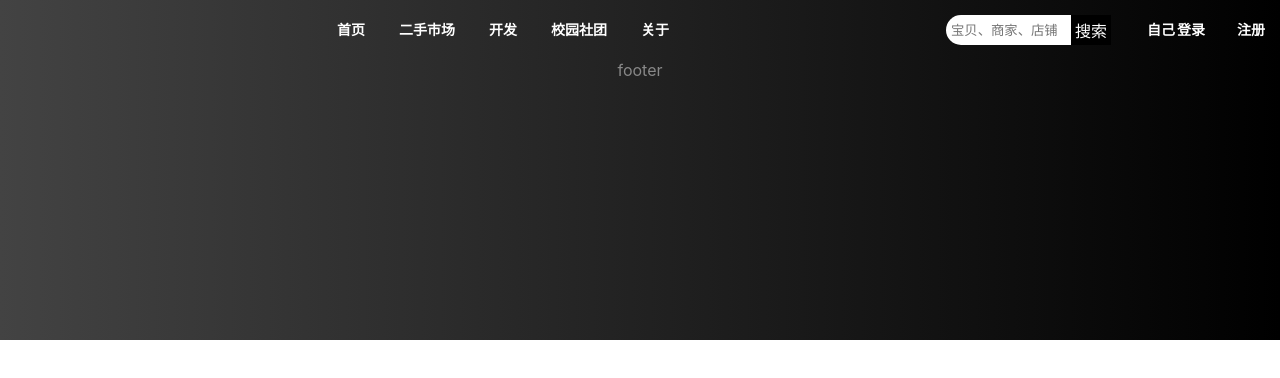
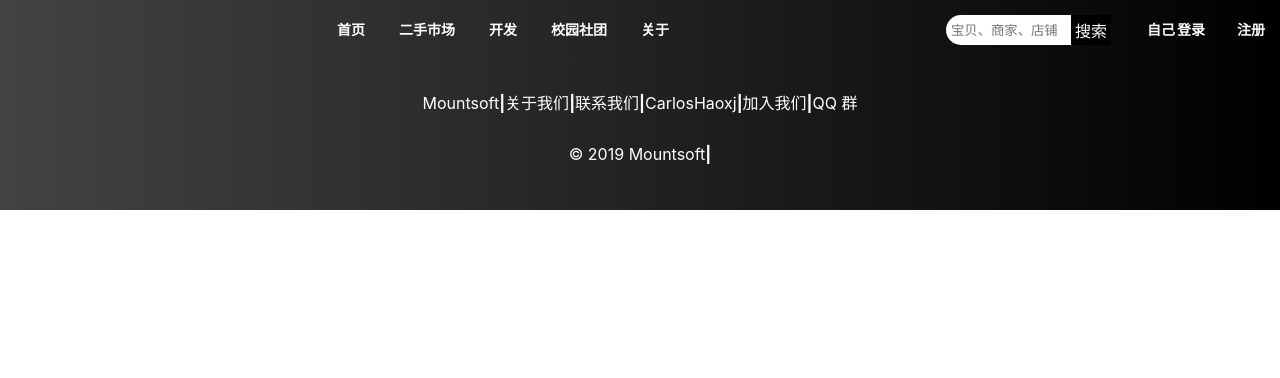
Before and after one commit to MountsoftWeb/Ink-web, a Vue app: page / in a window 1280 px wide. Shown: the top 378 px of the page. Built offline with nearby package versions, Linux system fonts and the light colour scheme.

Commit message:
修改 footer

```diff
--- a/src/components/layout/Footer.vue
+++ b/src/components/layout/Footer.vue
@@ -1,6 +1,27 @@
 <template>
     <div class="footer">
-        footer
+        <div class="footer_content">
+            <p>
+                <span>Mountsoft</span>
+                <b>|</b>
+                <span>关于我们</span>
+                <b>|</b>
+                <span>联系我们</span>
+                <b>|</b>
+                <span>CarlosHaoxj</span>
+                <b>|</b>
+                <span>加入我们</span>
+                <b>|</b>
+                <span>QQ 群</span>
+            </p>
+        </div>
+        <div class="footer_main">
+            <p>
+                <span>&copy; 2019 Mountsoft</span>
+                <b>|</b>
+
+            </p>
+        </div>
     </div>
 </template>
 
@@ -14,10 +35,14 @@
         /* margin-top: 50%; */
         /* background-color: aqua; */
         background-image: linear-gradient(to right, #434343 0%, black 100%);
-        height: 280px;
+        height: 150px;
         width: 100%;
         position: absolute;
+        color: white;
         /* bottom: 0; */
 
     }
+    .footer_content {
+        margin: 30px;
+    }
 </style>
--- a/src/store/actions.js
+++ b/src/store/actions.js
@@ -2,7 +2,8 @@
 
 import {
     LOGIN,
-    LOGOUT
+    LOGOUT,
+    GETDETAIL
 } from './mutation-types'
 import axios from '../axios/http'
 import router from './../router'
@@ -45,17 +46,17 @@ export default {
     logOut({commit}, data){       // 退出用户，将 isLogin 赋值为 0
       commit(LOGOUT, data)
     },
-    // getDetail({commit, data}){
-    //     axios({
-    //         method: "Post",
-    //         // url: "/hello/test/getPicture"
-    //         url: "/hello/test/getDetail"
-    //     }).then(response => {
-    //         if(response.data.code == 200){
-    //             commit(GETDETAIL, response.data.data);
-    //         }else{
+    getDetail({commit, data}){
+        axios({
+            method: "Post",
+            // url: "/hello/test/getPicture"
+            url: "/hello/test/getDetail"
+        }).then(response => {
+            if(response.data.code == 200){
+                commit(GETDETAIL, response.data.data);
+            }else{
 
-    //         }
-    //     })
-    // }
+            }
+        })
+    }
 }
--- a/src/store/getters.js
+++ b/src/store/getters.js
@@ -3,5 +3,6 @@
 
 export default {
     isLoggedIn: state => state.isLogin,
-    authStatus: state => state.status
+    authStatus: state => state.status,
+    getDetail: state => state.user
 }
--- a/src/store/mutation-types.js
+++ b/src/store/mutation-types.js
@@ -4,4 +4,4 @@ export const LOGIN = 'login'
 
 export const LOGOUT = 'logout'
 
-export const USER = 'user'
+export const GETDETAIL = 'getdetail'
--- a/src/store/mutations.js
+++ b/src/store/mutations.js
@@ -2,7 +2,8 @@
 
 import {
     LOGIN,
-    LOGOUT
+    LOGOUT,
+    GETDETAIL
 } from './mutation-types'
 
 export default {
@@ -14,7 +15,8 @@ export default {
         state.token = data;
         localStorage.removeItem('token');
     },
-    // [GETDETAIL] (state, data) {
-    //     state.user = data;
-    // }
+    [GETDETAIL] (state, data) {
+        state.user = data;
+        // alert(data.username)
+    }
 }
--- a/src/views/user/detail/Detail.vue
+++ b/src/views/user/detail/Detail.vue
@@ -14,12 +14,12 @@
                     <table >
                         <tr>
                             <td>用户名</td>
-                            <td>{{username}}</td>
+                            <td>{{user.username}}</td>
                         </tr>
                         <tr>
                             <td>性别</td>
                             <td>
-                                 {{sex}}
+                                 {{user.sex}}
                             </td>
 
                         </tr>
@@ -27,13 +27,13 @@
                         <tr>
                             <td>学校</td>
                             <td>
-                                {{school}}
+                                {{user.school}}
                             </td>
                         </tr>
                         <tr>
                             <td>专业</td>
                             <td>
-                                <span>{{major}}</span>
+                                <span>{{user.major}}</span>
                             </td>
                         </tr>
                         <tr>
@@ -72,7 +72,8 @@
                 <ul>
                     <li><img src="../carlos.jpg"></li>
                     <!-- <li><img :src="{{object.picture}}"></li> -->
-                    <li>详情{{object.id}}</li>
+                    <li>详情{{object.message}}</li>
+                    <li>价格{{object.id}}</li>
                     <li>价格{{object.id}}</li>
                     <li>联系卖家{{object.message}}</li>
                     <li>
@@ -86,7 +87,9 @@
 </template>
 
 <script>
+import { mapState } from "vuex"
 export default {
+
     data () {
         return{
             items: {
@@ -96,7 +99,7 @@ export default {
                 },
                 b: {
                     id: 1,
-                    message: "ddsds"
+                    message: "ddsdsdd"
                 }
             },
             text: 0,
@@ -139,26 +142,32 @@ export default {
     },
     // 页面加载执行
     mounted() {
+            this.$store.dispatch('getDetail')
 
-        // this.$store.dispatch('getDetail')
+    },
+    computed: {
+        ...mapState(['user'])
+  }
 
-
-    }
 }
 </script>
 
 <style>
     .detail_container {
         padding: 10px;
+        background-color: #F5F6F7;
     }
     .detail_header {
         height: 300px;
         background-color: #F5F6F7;
     }
     .detail_content {
-        width: 90%;
-        margin: 0 auto;
-        text-align: center;
+        background-color: white;
+        border: solid black;
+        width: 1400px;
+        margin: 10px auto;
+
+        /* text-align: center; */
     }
     .detail_img {
         position: relative;
@@ -241,9 +250,12 @@ export default {
         height: 100px;
         /* position: absolute; */
         padding: 10px;
+
     }
     .detail_content_main ul {
         list-style-type: none;
+        height: 100px;
+
     }
     .detail_content_main ul li {
         float: left;
@@ -252,20 +264,32 @@ export default {
         letter-spacing: normal;
         word-spacing: normal;
     }
+    .detail_content_main ul li:nth-child(1){
+        width: 100px;
+    }
     .detail_content_main ul li:nth-child(2){
-        padding-left: 150px;
+        width: 490px;
+        padding-left: 20px;
+        /* padding-left: 150px; */
     }
     .detail_content_main ul li:nth-child(3){
-        padding-left: 550px;
+        width: 340px;
+        /* padding-left: 550px; */
     }
     .detail_content_main ul li:nth-child(4){
-        padding-left: 200px;
+        width: 120px;
+        /* padding-left: 550px; */
     }
     .detail_content_main ul li:nth-child(5){
-        padding-left: 200px;
+        width: 200px;
+        /* padding-left: 200px; */
+    }
+    .detail_content_main ul li:nth-child(6){
+        width: 100px;
+        /* padding-left: 200px; */
     }
     .detail_content_main ul li img {
-        margin-left: 50%;
+        /* margin-left: 50%; */
         width: 100px;
         height: 100px;
     }
```
